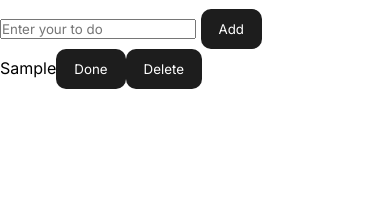
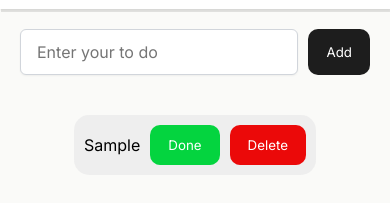
Before and after one commit to 000Shehab000/To-Do-List-NTI-Task, a plain HTML site: page index.html in a window 390 px wide. Both pictures are taken after typing "Sample" into the empty fields and a click on the button "Add". Shown: the part 91-294 px from the top of the page. Drawn offline with Linux system fonts and the light colour scheme.

Commit message:
style: improve overall app appearance
- Added background color to body
- Styled buttons
- Added shadow to header
- Styled input
- Styled to-dos container

```diff
--- a/style/app.css
+++ b/style/app.css
@@ -3,6 +3,10 @@
   font-family: 'Inter', sans-serif;
   margin: 0;
   padding: 0;
+}
+
+body {
+  background-color: #fafaf8;
 }
 
 button {
@@ -14,7 +18,17 @@ button {
   cursor: pointer;
   border: none;
 }
+.done-button {
+  background-color: #04d43f;
+}
+
+.delete-button {
+  background-color: #eb0909;
+}
+
 header {
+  box-shadow: 1px 3px 0 #0000001a, 0 1px 2px 0 #0000000f;
+  background-color: #fff;
   display: flex;
   justify-content: center;
   align-items: center;
@@ -29,3 +43,62 @@ header img {
 header .logo {
   width: 80px;
 }
+
+.add-to-dos-container {
+  display: flex;
+  justify-content: center;
+  gap: 10px;
+  margin: 20px;
+}
+
+input {
+  border: 1px solid #d1d5db;
+  border-radius: 6px;
+  box-shadow: 0 1px 2px 0 #0000000d;
+  flex-grow: 1;
+  font-size: 16px;
+  max-width: 400px;
+  min-width: 150px;
+  padding: 12px 16px;
+}
+
+#to-dos-container {
+  display: flex;
+  align-items: center;
+  flex-direction: column;
+  gap: 10px;
+  padding: 0 200px;
+}
+
+#to-dos-container div {
+  display: flex;
+  align-items: center;
+  gap: 10px;
+}
+
+#to-dos-container div span {
+  font-size: 1em;
+}
+
+@media (max-width: 1024px) {
+  #to-dos-container {
+    padding: 0 60px;
+  }
+}
+
+@media (max-width: 768px) {
+  #to-dos-container {
+    padding: 0 40px;
+  }
+}
+@media (max-width: 480px) {
+  #to-dos-container {
+    padding: 20px 30px;
+  }
+
+  #to-dos-container div {
+    background-color: #eeeeeee7;
+    border-radius: 15px;
+    padding: 10px;
+  }
+}
```
